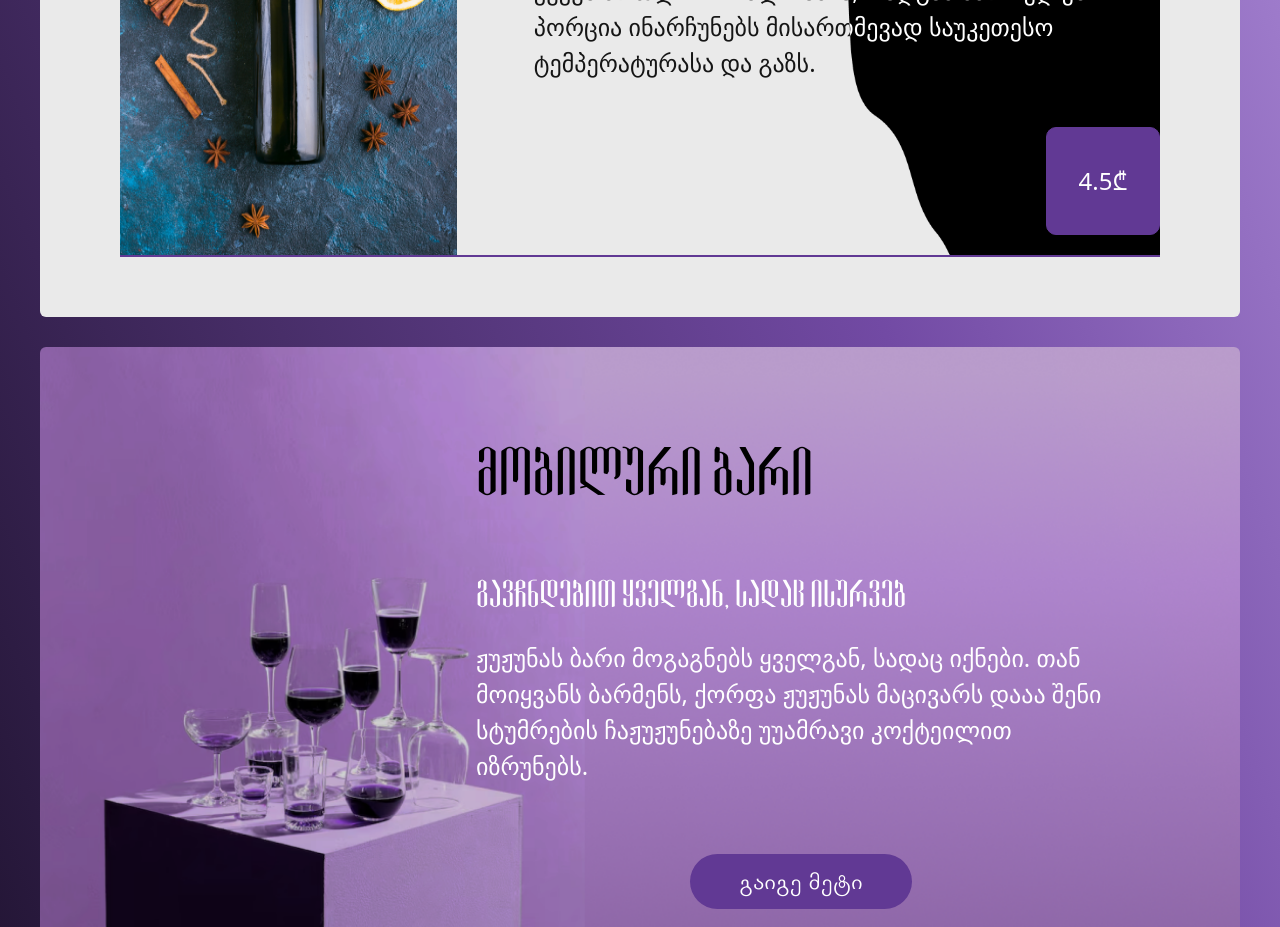
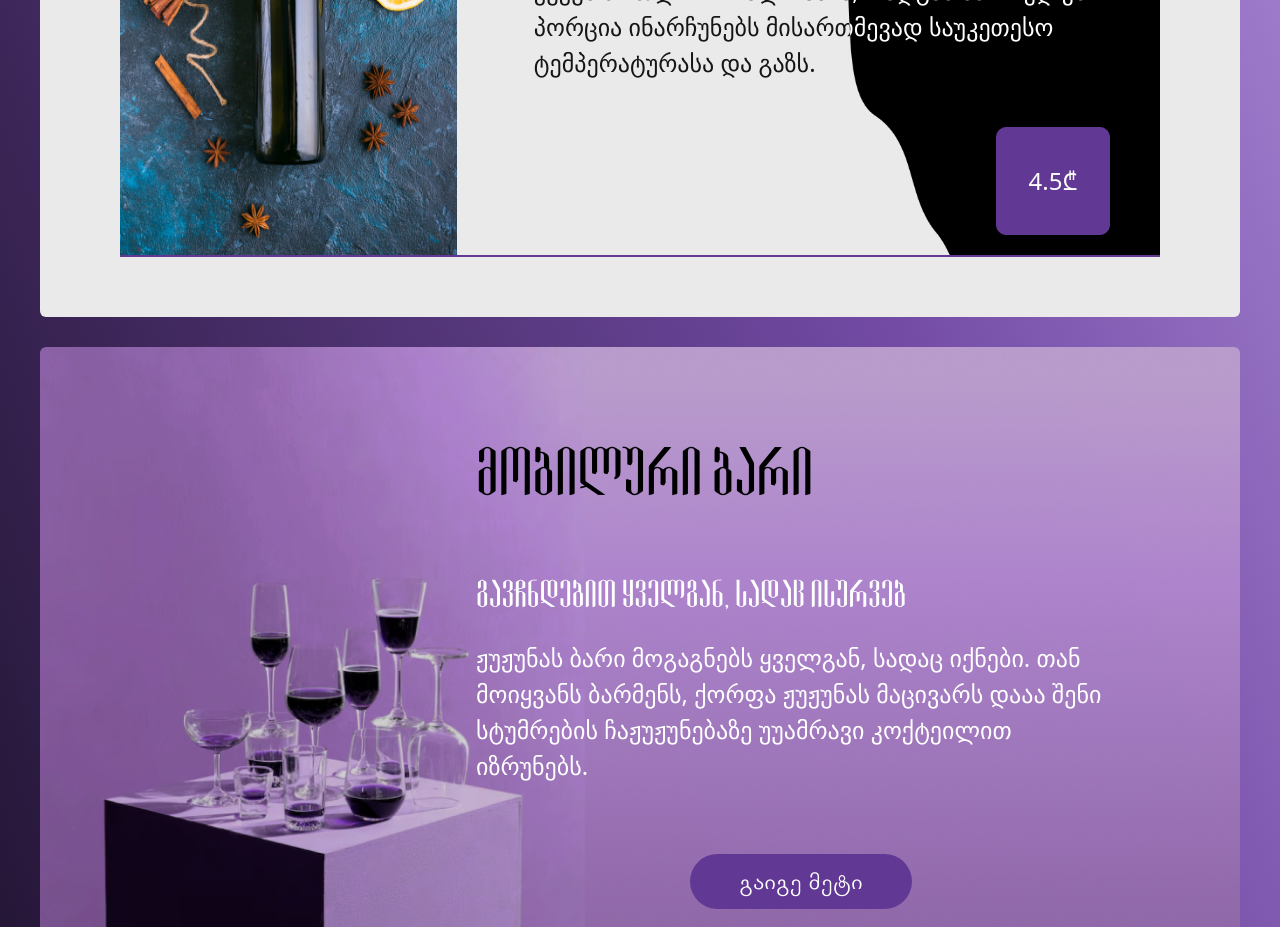
Before and after one commit to linesquad/jujuna, a React (Vite) app: page / in a window 1280 px wide. Shown: the part 1840-2767 px from the top of the page. Built offline with nearby package versions, Linux system fonts and the light colour scheme.

Commit message:
chore: implement padding

```diff
--- a/src/components/landingComponents/Bottle.jsx
+++ b/src/components/landingComponents/Bottle.jsx
@@ -48,7 +48,7 @@ function Bottle() {
                 მისართმევად საუკეთესო ტემპერატურასა და გაზს.
               </p>
 
-              <div className="flex justify-end w-[160px] m-auto mt-[15px] lg:w-[100%] lg:mt-[46px]">
+              <div className="flex justify-end w-[160px] m-auto mt-[15px] lg:w-[100%] lg:mt-[46px] lg:pr-[50px]">
                 <div className="w-[61px] h-[58px] border-[1px] border-[#613994] self-end rounded-[10px] flex justify-center items-center lg:w-[114px] lg:h-[108px] lg:bg-[#613994] lg:text-color-primary">
                   <p className="text-[12px] lg:text-[24px]">4.5₾</p>
                 </div>
```
